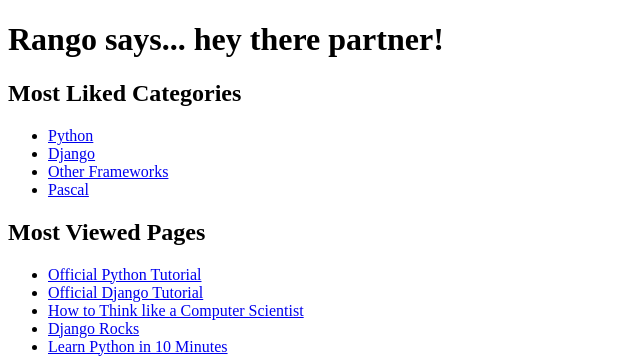
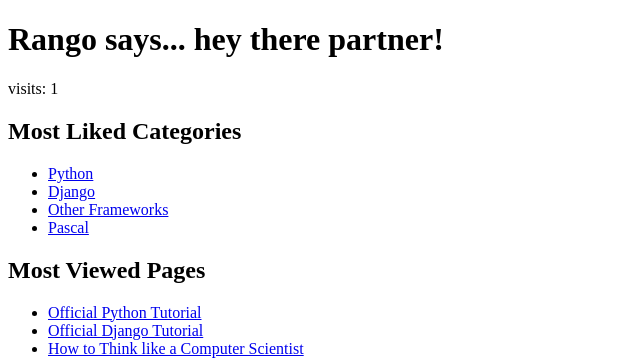
Before and after one commit to 2249314M/tango_with_django_project, a Django app: page /rango/ in a window 1280 px wide. Shown: the top 359 px of the page, without its empty margins (0-640 px from the left). Run offline with Django 3.2, Linux system fonts and the light colour scheme; data comes from the database, SQL or seed files in the repository; both versions use the stored data as it was after the commit.

Commit message:
End of Chapter 10

```diff
--- a/rango/views.py
+++ b/rango/views.py
@@ -5,26 +5,37 @@ from django.contrib.auth.decorators import login_required
 from django.core.urlresolvers import reverse
 from rango.models import Category,Page
 from rango.forms import CategoryForm, PageForm, UserProfileForm, UserForm
+from datetime import datetime
 
 def index(request):
     # Query database for a list of ALL categories currently stored
     # Order by number of likes in DESCENDING order
     # Retrieve top 5, and place list in context_dict dictionary
-
     category_list = Category.objects.order_by("-likes")[:5]
     page_list = Page.objects.order_by("-views")[:5]
     context_dict = {"categories": category_list,
                     "pages": page_list}
 
-    # Render response and send it back
-    return render(request, 'rango/index.html', context_dict)
+    visitor_cookie_handler(request)
+    context_dict['visits'] = request.session['visits']
+    response = render(request, 'rango/index.html', context_dict)
+
+    return response
 
 def about(request):
+
+    if request.session.test_cookie_worked():
+        print('TEST COOKIE WORKED!')
+        request.session.delete_test_cookie()
+
+    visitor_cookie_handler(request)
+    context_dict = {'visits':request.session['visits']}
+
     # Print if the method is GET or post
     print(request.method)
     # Print user name (if no one logged in prints AnonymousUser)
     print(request.user)
-    return render(request, 'rango/about.html',{})
+    return render(request, 'rango/about.html',context_dict)
 
 def show_category(request,category_name_slug):
     context_dict = {}
@@ -176,3 +187,28 @@ def user_logout(request):
     # Use login_requred to ensure user can only log out if logged in
     logout(request)
     return HttpResponseRedirect(reverse('index'))
+
+# Helper method for visitor_cookie_handler
+def get_server_side_cookie(request, cookie, default_val=None):
+    val = request.session.get(cookie)
+    if not val:
+        val = default_val
+    return val
+
+def visitor_cookie_handler(request):
+    # Get number of visits to site. If cookie exists, cast return values
+    # to an integer. If not, then use 1
+    visits = int(get_server_side_cookie(request, 'visits', '1'))
+
+    last_visit_cookie = get_server_side_cookie(request,'last_visit', str(datetime.now()))
+    last_visit_time = datetime.strptime(last_visit_cookie[:-7], '%Y-%m-%d %H:%M:%S')
+
+    # If it has been more than a day since the last visit
+    if (datetime.now() - last_visit_time).days > 0:
+        visits = visits + 1
+        request.session['last_visit'] = str(datetime.now())
+    else:
+        visits = 1
+        request.session['last_visit'] = last_visit_cookie
+
+    request.session['visits'] = visits
--- a/templates/rango/about.html
+++ b/templates/rango/about.html
@@ -11,6 +11,11 @@
     Rango says here is the about page. <br>
     This tutorial has been put together by Ashwin Maliampurakal
   </div>
+
+  <p>
+		visits: {{ visits }}
+	</p>
+
   <div>
     <img src="{% static 'images/rango.jpg' %}" alt="Picture of Rango" />
     <img src="{{ MEDIA_URL}}cat.jpg" alt="Picture of a cat" />
--- a/templates/rango/index.html
+++ b/templates/rango/index.html
@@ -14,6 +14,10 @@
 			hey there partner!
 		{% endif %}
 	</h1>
+
+	<p>
+		visits: {{ visits }}
+	</p>
 
 	<div>
 		<h2>Most Liked Categories</h2>
```
Also changed, not shown: db.sqlite3, media/profile_images/testuser_sDaDjRh.jpg (added), media/profile_images/testuser_yci1Ozg.jpg (added), 1 other file.
